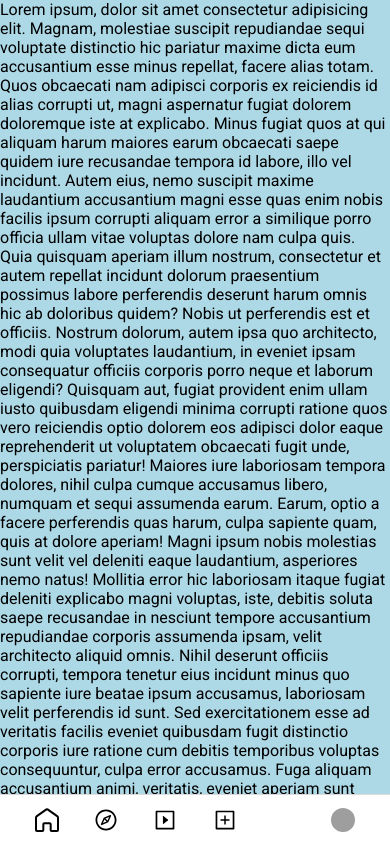
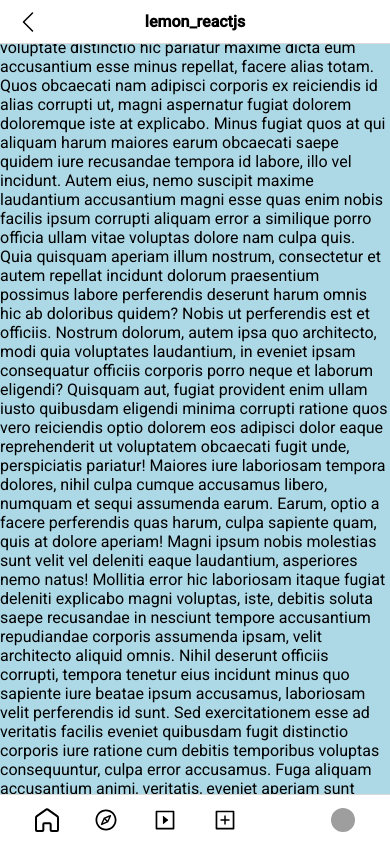
Before and after one commit to nicomil59/instagrum, a React (Vite) app: page / in a window 390 px wide. Shown: the top 842 px of the page. Built offline with nearby package versions, Linux system fonts and the light colour scheme; grey boxes are pictures that could not be loaded; some icons are missing.

Commit message:
📱 create TopBar for mobile version

```diff
--- a/src/App.jsx
+++ b/src/App.jsx
@@ -4,6 +4,7 @@ import NavBar from "./components/navbar/NavBar";
 import Main from "./components/main/Main";
 import { styled } from "styled-components";
 import { theme } from "./theme";
+import TopBar from "./components/navbar/TopBar";
 
 
 function App() {
@@ -12,6 +13,7 @@ function App() {
     <AppStyled>
       <NavBar />
       <Main />
+      <TopBar />
     </AppStyled>
   );
 }
--- /dev/null
+++ b/src/components/navbar/TopBar.jsx
@@ -0,0 +1,50 @@
+import React from "react";
+import { BsChevronLeft } from "react-icons/bs";
+import { styled } from "styled-components";
+import { theme } from "../../theme";
+
+const TopBar = () => {
+  return (
+    <TopBarStyled>
+      <BsChevronLeft className="previous-icon" />
+      <h1 className="name-account">lemon_reactjs</h1>
+    </TopBarStyled>
+  );
+};
+
+export default TopBar;
+
+const TopBarStyled = styled.div`
+  display: none;
+  border-bottom: 1px solid ${theme.colors.greyMedium};
+
+  height: 44px;
+  position: fixed;
+  top: 0;
+  left: 0;
+  right: 0;
+  z-index: 1000;
+  background-color: ${theme.colors.white};
+
+  .previous-icon {
+    font-size: 1.5rem;
+  }
+
+  .name-account {
+    font-size: ${theme.fonts.sizes.M};
+    font-weight: ${theme.fonts.weights.semiBold};
+  }
+
+  @media screen and (max-width: 767px) {
+    display: flex;
+    align-items: center;
+    justify-content: center;
+
+    .previous-icon {
+      position: absolute;
+      top: 50%;
+      transform: translateY(-50%);
+      left: 16px;
+    }
+  }
+`;
```
